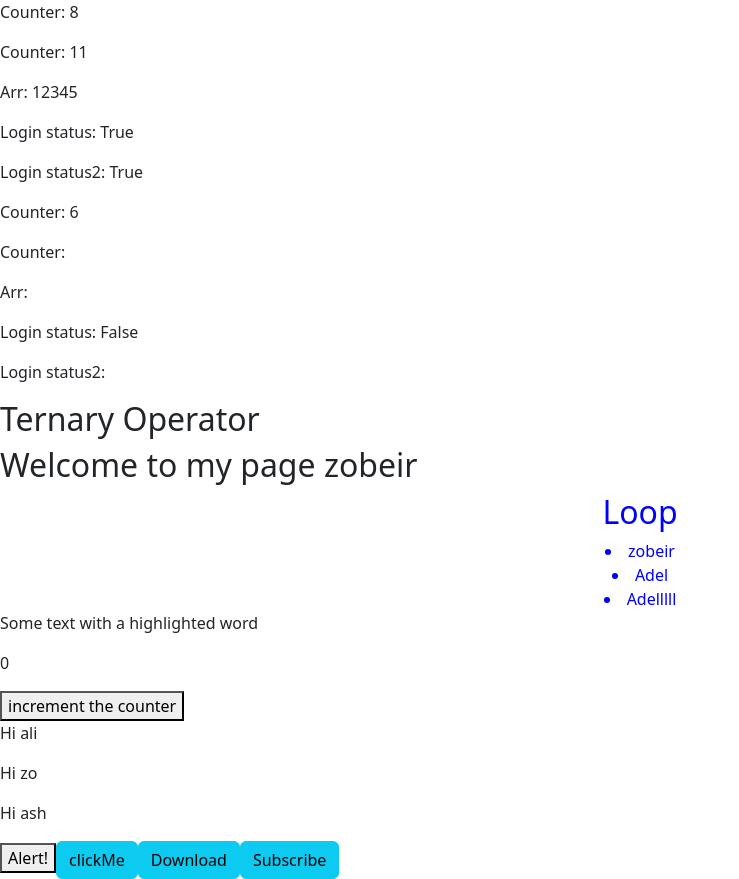
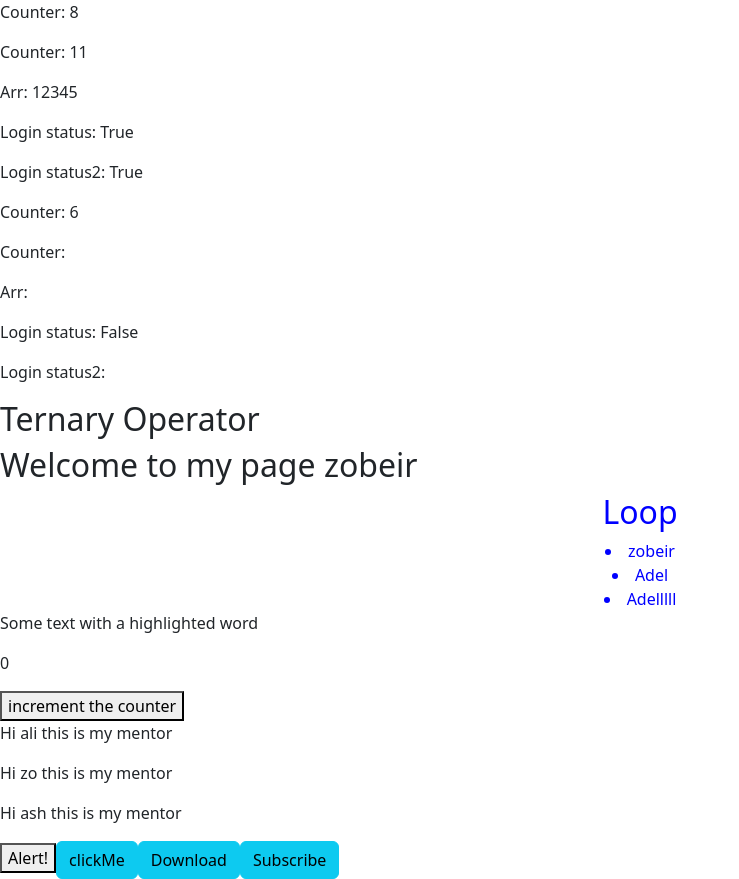
Before and after one commit to Zobeir-Rigi/My-React-Practices, a React (Create React App) app in the folder my-react/: page / in a window 1280 px wide. Shown: the whole page, without its empty margins (0-739 px from the left). Built offline with nearby package versions, Linux system fonts and the light colour scheme.

Commit message:
props.children

```diff
--- a/my-react/src/App.js
+++ b/my-react/src/App.js
@@ -31,8 +31,8 @@ function App() {
       <p>
         Some text with a <Highlighter word="highlighted" color="red" /> word
       </p>
-      <Counter />
-      <Mentors />
+      <Counter/>
+      <Mentors >this is my mentor</Mentors>
       <Alert clickp={() => console.log("im an Alert !!!")} />
       <Button text="clickMe" handleClick={ClickMe} />
       <Button text="Download" handleClick={Download} />
--- a/my-react/src/Components/Mentors.js
+++ b/my-react/src/Components/Mentors.js
@@ -1,7 +1,7 @@
-const Mentors = () => {
+const Mentors = (props) => {
   const hello = "Hi";
   const mentor = [`ali`, `zo`, `ash`];
-  return mentor.map( (el,index) => <p key={index}> {hello + ` ` + el}</p>
+  return mentor.map( (el,index) => <p key={index}> {hello + ` ` + el+" "}{props.children}</p>
     // <p>{Greating()+`  `+ el}</p>
   );
 };
```
